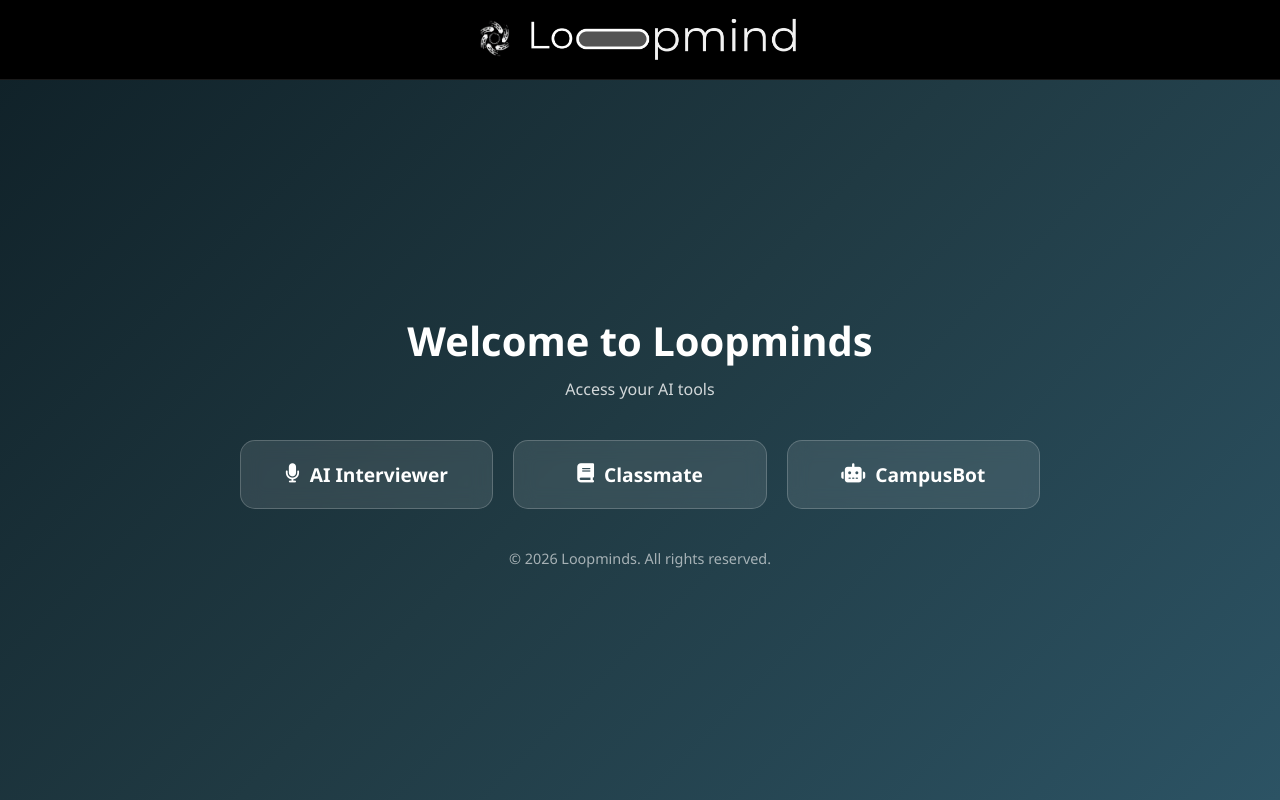
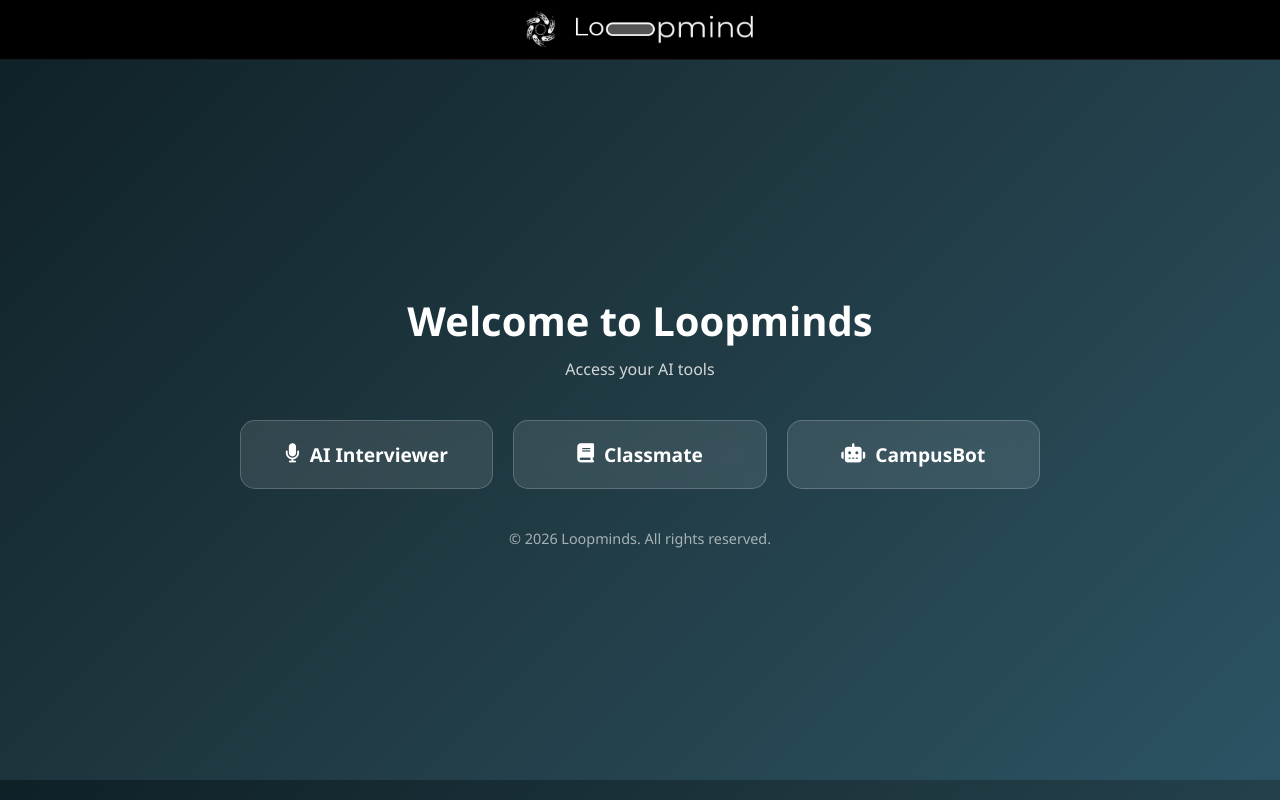
Before and after one commit to sriramE5/loopminds, a plain HTML site: page index.html in a window 1280 px wide. Drawn offline with Linux system fonts and the light colour scheme.

```diff
--- a/index.html
+++ b/index.html
@@ -27,7 +27,7 @@
 
         /* HEADER */
         header {
-            height: 80px;
+            height: 60px;
             display: flex;
             justify-content: center;
             align-items: center;
@@ -50,7 +50,7 @@
         .logo img[src="title.png"] {
             width: auto;
             height: auto;
-            max-height: 60px;
+            max-height: 40px;
         }
 
         .logo span {
```
